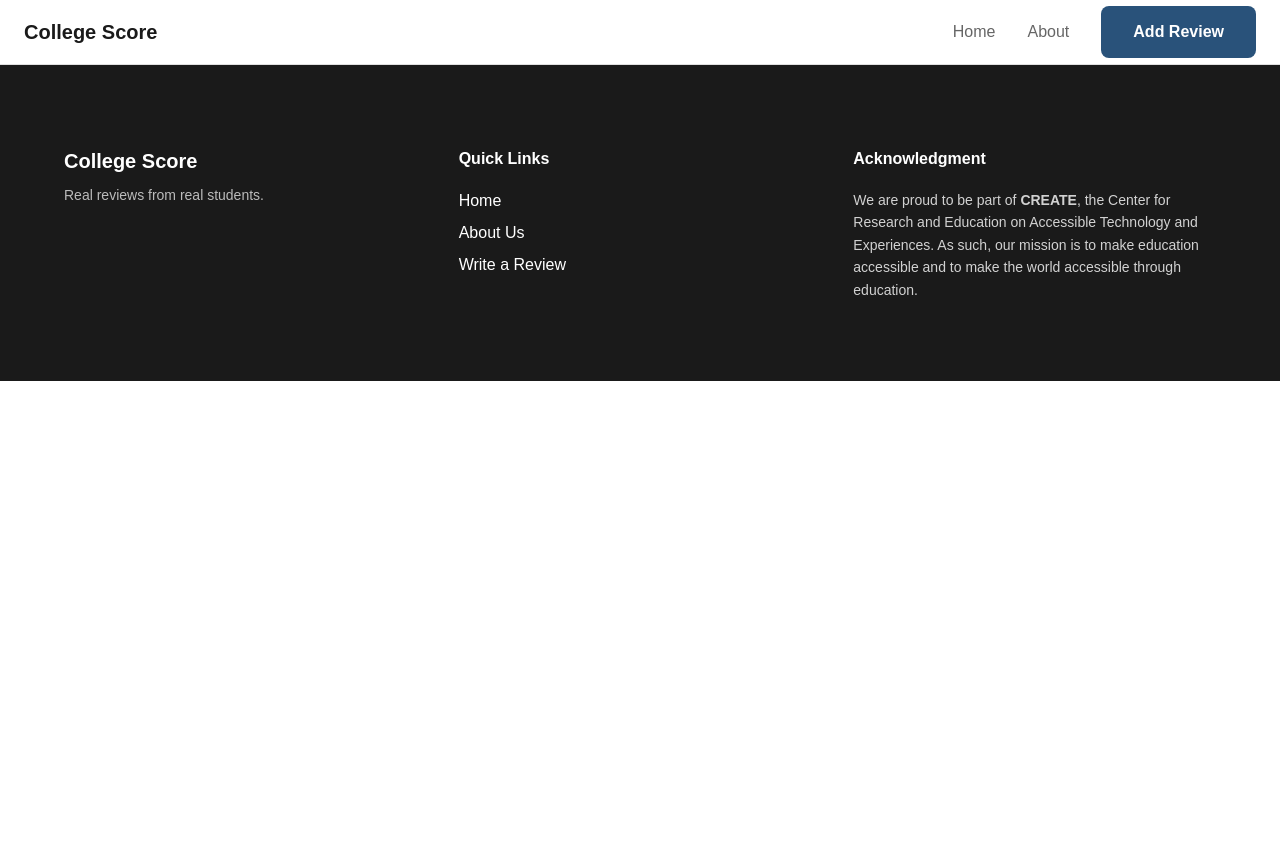
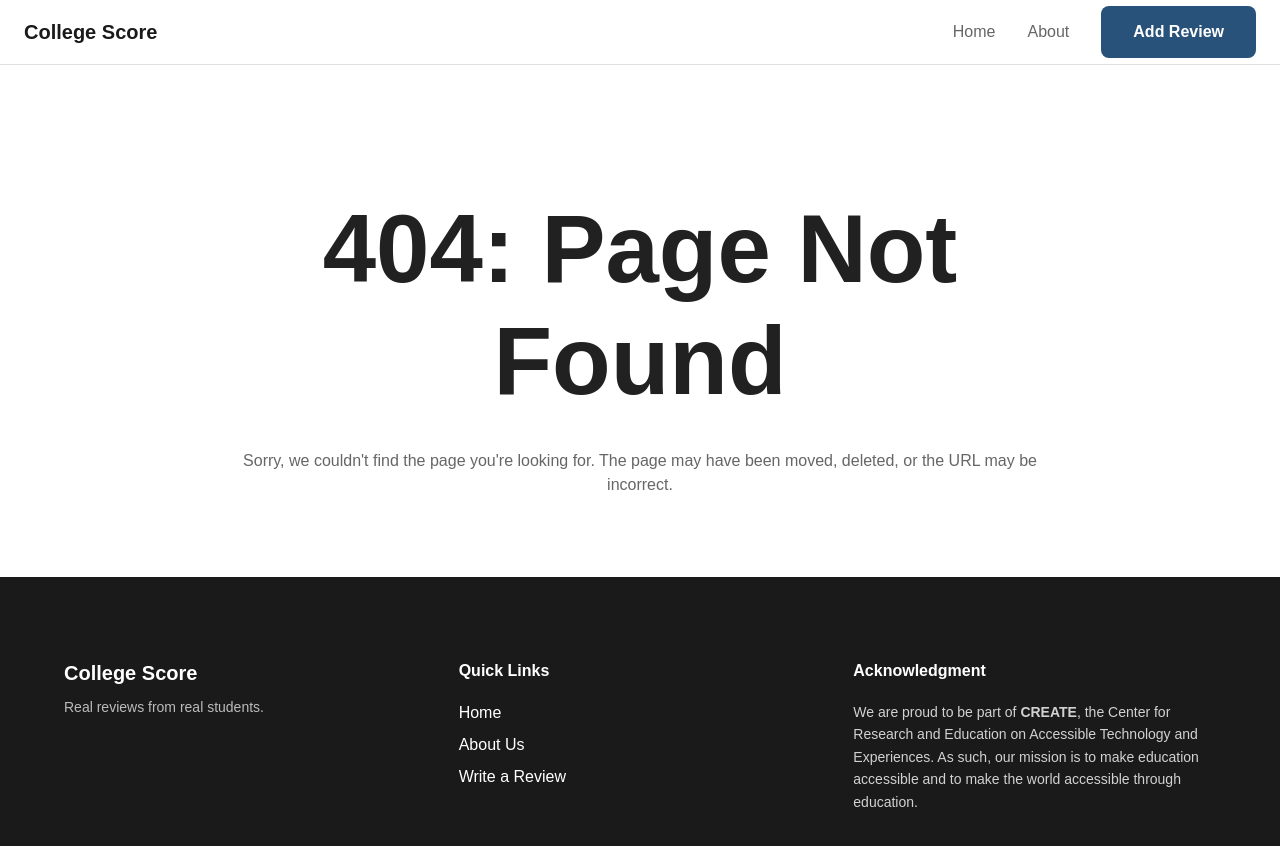
Before and after one commit to collegescore/frontend, a Next.js app: page /search in a window 1280 px wide. Shown: the top 846 px of the page. Before the commit the page ends 800 px from the top, so only its background shows below. Built offline with nearby package versions, Linux system fonts and the light colour scheme; some icons are missing; what @mui/material-nextjs would draw is missing.

Commit message:
add alligator braces to NotFound component

```diff
--- a/src/app/search/page.tsx
+++ b/src/app/search/page.tsx
@@ -9,7 +9,7 @@ export default function SearchPage() {
   const isSearchEnabled = process.env.NEXT_PUBLIC_SHOW_SEARCH_PAGE === "true";
   // If the flag is false, show a NotFound page instead of the search UI
   if (!isSearchEnabled) {
-    return NotFound;
+    return <NotFound />;
   }
 
   return (
```
